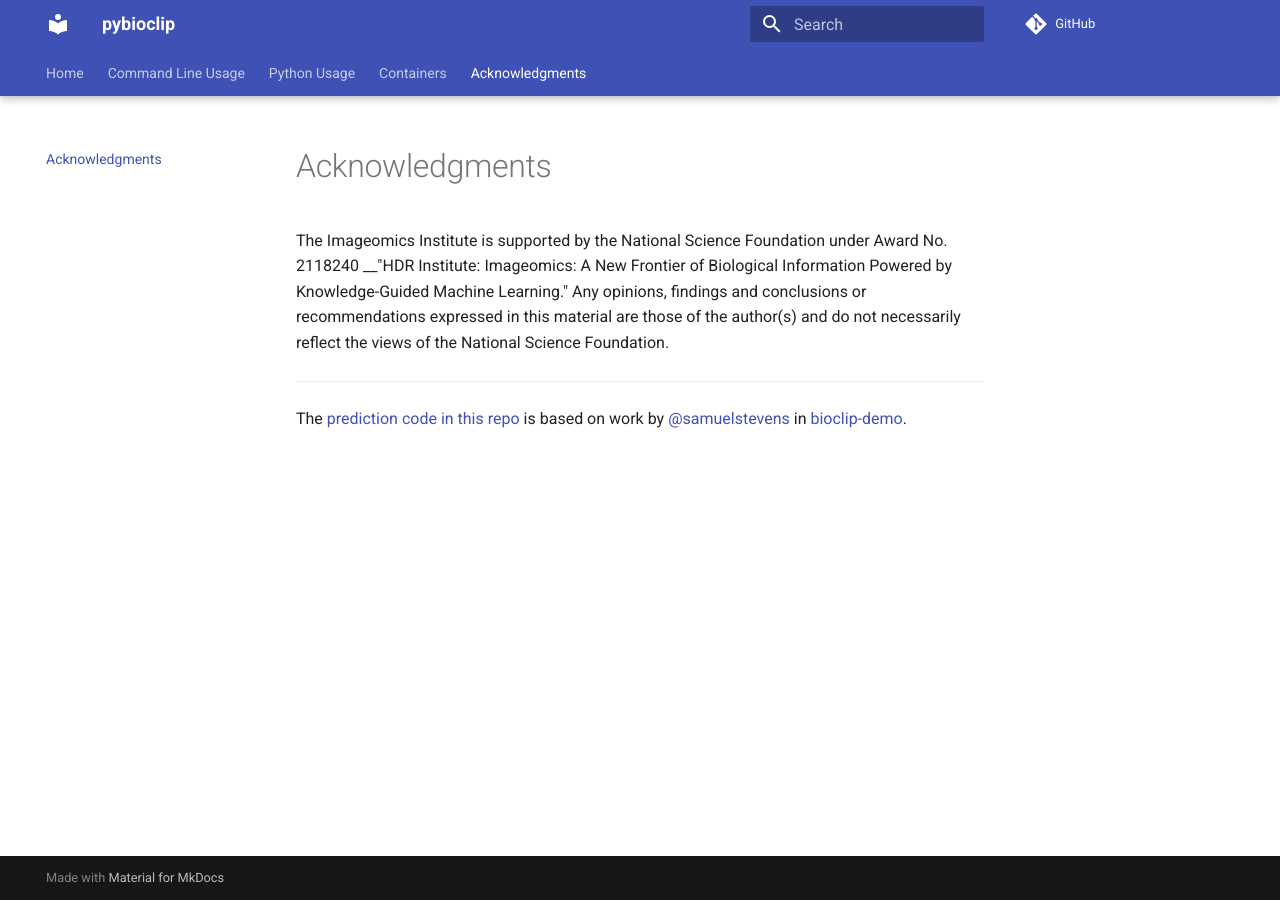
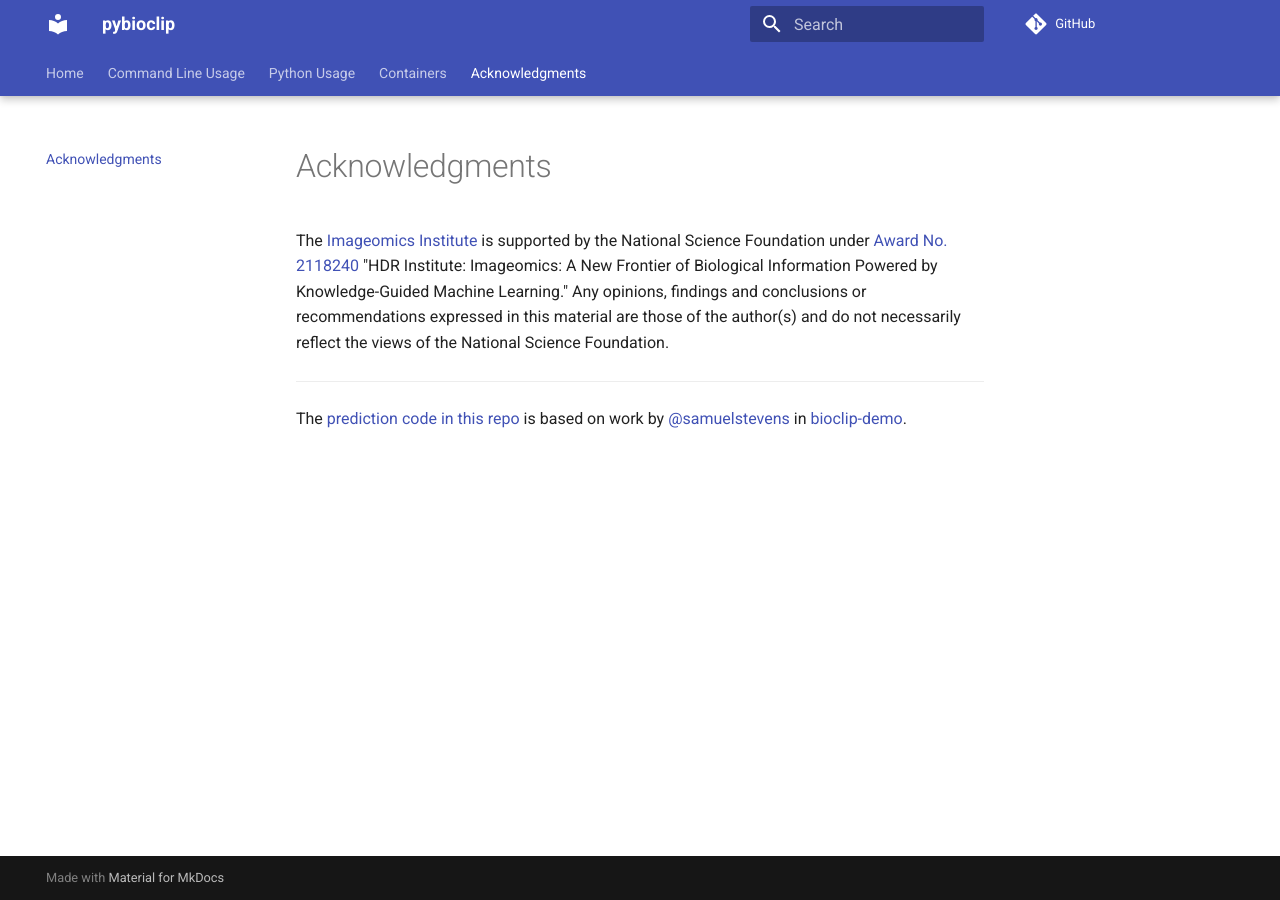
Before and after one commit to Imageomics/pybioclip, an MkDocs documentation site: the page built from docs/acknowledgments.md, in a window 1280 px wide. Built offline with MkDocs 1.6.1 and Material for MkDocs 9.7.7, drawn with Linux system fonts in a browser that asks for light colours; comment, search, counter and statistics services are not loaded; part of the change alters nothing that is shown.

```diff
--- a/docs/acknowledgments.md
+++ b/docs/acknowledgments.md
@@ -1,6 +1,6 @@
 # Acknowledgments
 
-The Imageomics Institute is supported by the National Science Foundation under Award No. 2118240 __"HDR Institute: Imageomics: A New Frontier of Biological Information Powered by Knowledge-Guided Machine Learning." Any opinions, findings and conclusions or recommendations expressed in this material are those of the author(s) and do not necessarily reflect the views of the National Science Foundation.
+The [Imageomics Institute](https://imageomics.org/) is supported by the National Science Foundation under [Award No. 2118240](https://www.nsf.gov/awardsearch/showAward?AWD_ID=2118240) "HDR Institute: Imageomics: A New Frontier of Biological Information Powered by Knowledge-Guided Machine Learning." Any opinions, findings and conclusions or recommendations expressed in this material are those of the author(s) and do not necessarily reflect the views of the National Science Foundation.
 
 ---
 
```
